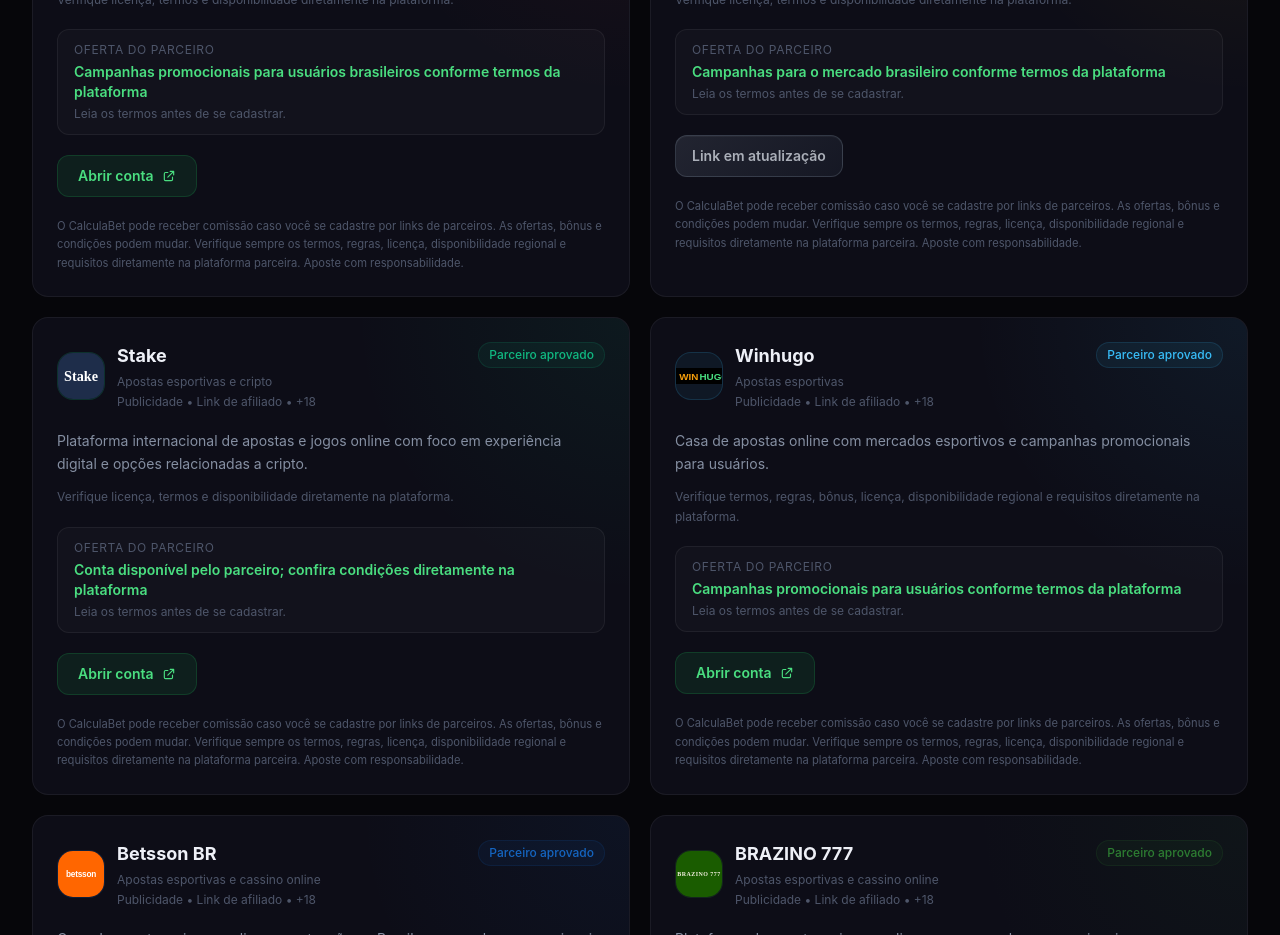
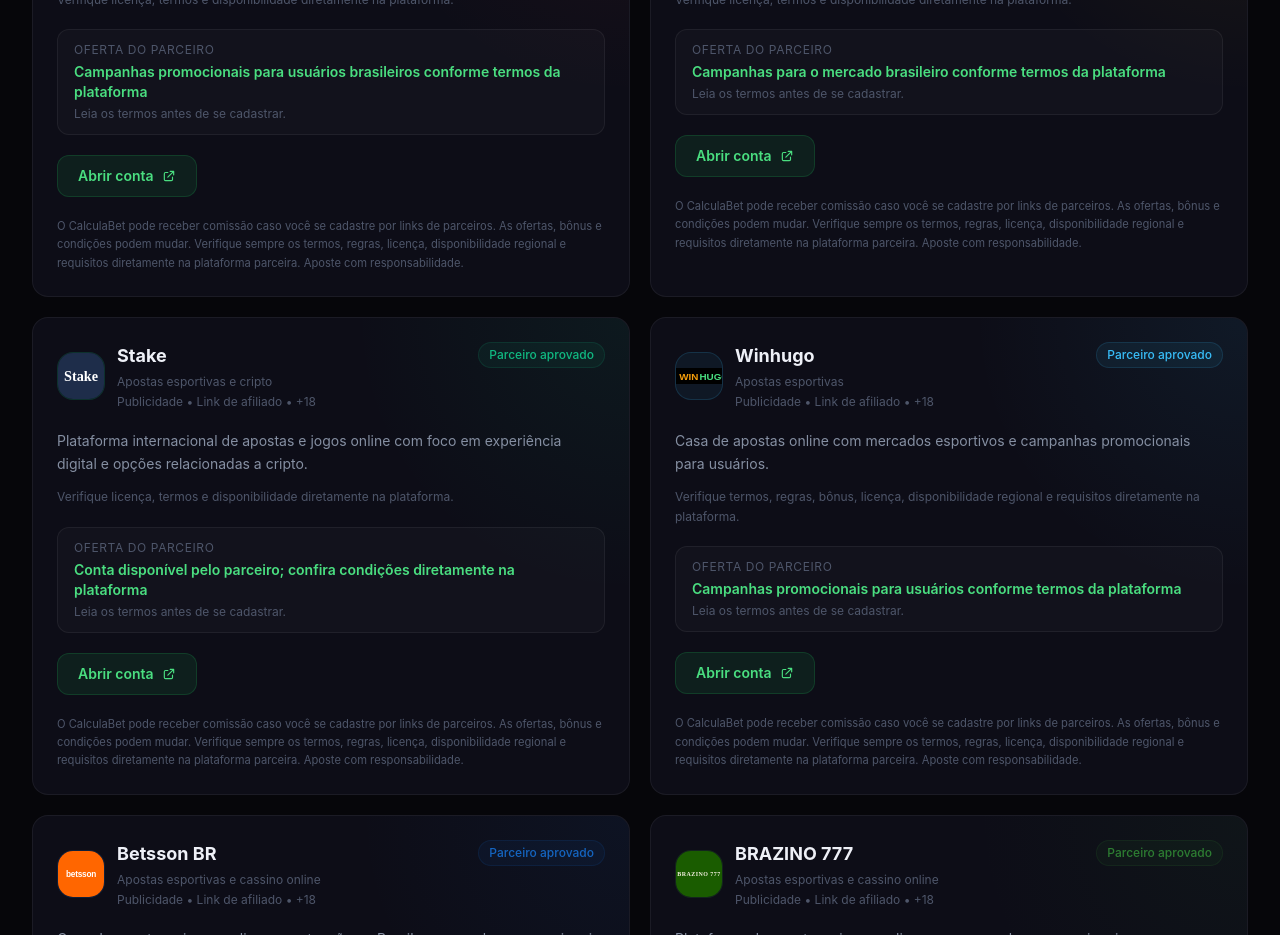
Before and after one commit to cerebromilionario/CalculaBet, a React (Vite) app: page / in a window 1280 px wide. Shown: the part 3760-4695 px from the top of the page. Built offline with nearby package versions, Linux system fonts and the light colour scheme.

Commit message:
feat(melbet): ativar link de afiliado da Melbet
Atualiza affiliateUrl e link da Melbet com o link de afiliado fornecido,
ativa affiliateEnabled e remove status 'link_updating'.

```diff
--- a/src/data/casas.js
+++ b/src/data/casas.js
@@ -145,8 +145,8 @@ export const casas = [
     desc: 'Plataforma de apostas esportivas com campanhas para o mercado brasileiro e diferentes formatos promocionais.',
     bonus: 'Campanhas para o mercado brasileiro conforme termos da plataforma',
     cta: 'Abrir conta',
-    affiliateUrl: null,
-    link: null,
+    affiliateUrl: 'https://track.afiliapub.com/click?o=85&a=550220524&link_id=543',
+    link: 'https://track.afiliapub.com/click?o=85&a=550220524&link_id=543',
     disclaimer: defaultDisclaimer,
     cor: '#facc15',
     licencaInfo: 'Verifique licença, termos e disponibilidade diretamente na plataforma.',
@@ -155,9 +155,8 @@ export const casas = [
     transparency: AFFILIATE_DISCLOSURE_FULL,
     featured: true,
     active: true,
-    affiliateEnabled: false,
+    affiliateEnabled: true,
     bannersEnabled: false,
-    status: 'link_updating',
     priority: 40,
     banners: {},
   },
```
